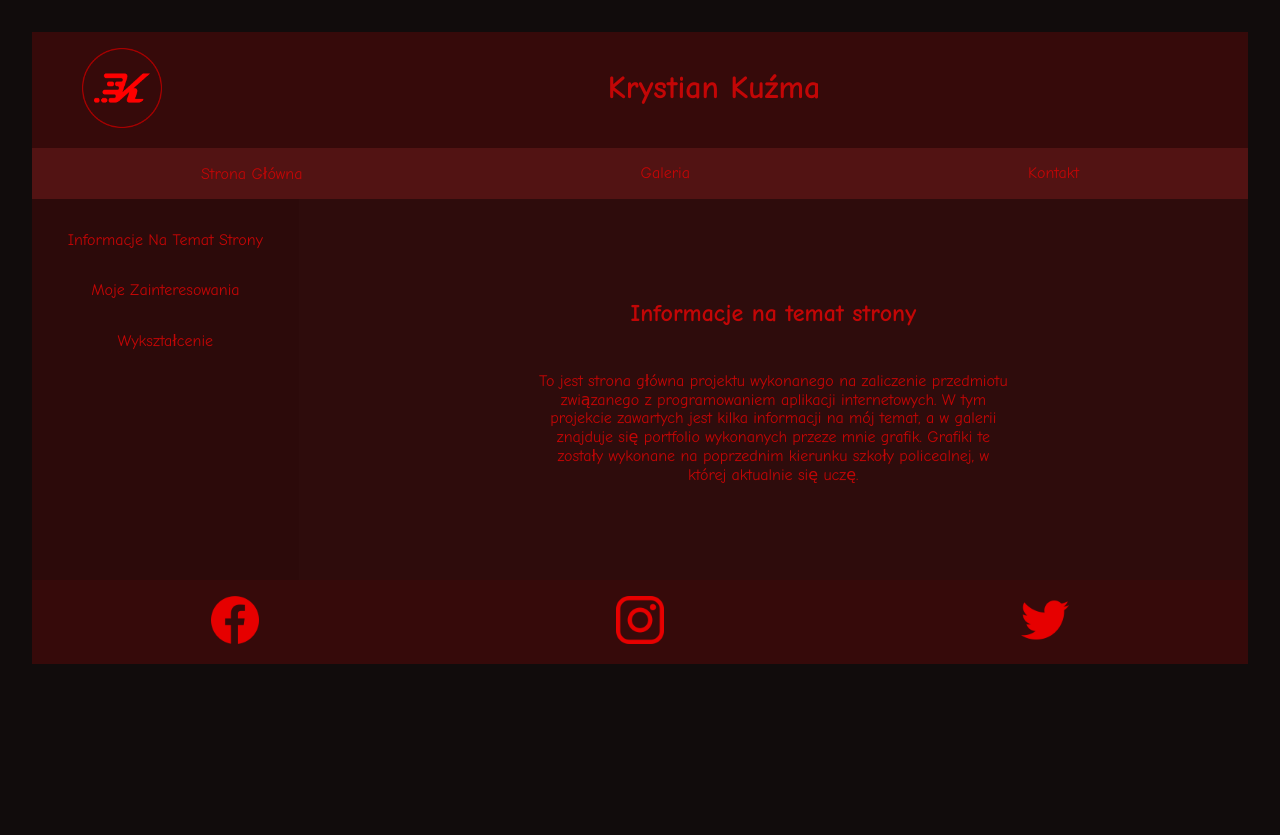
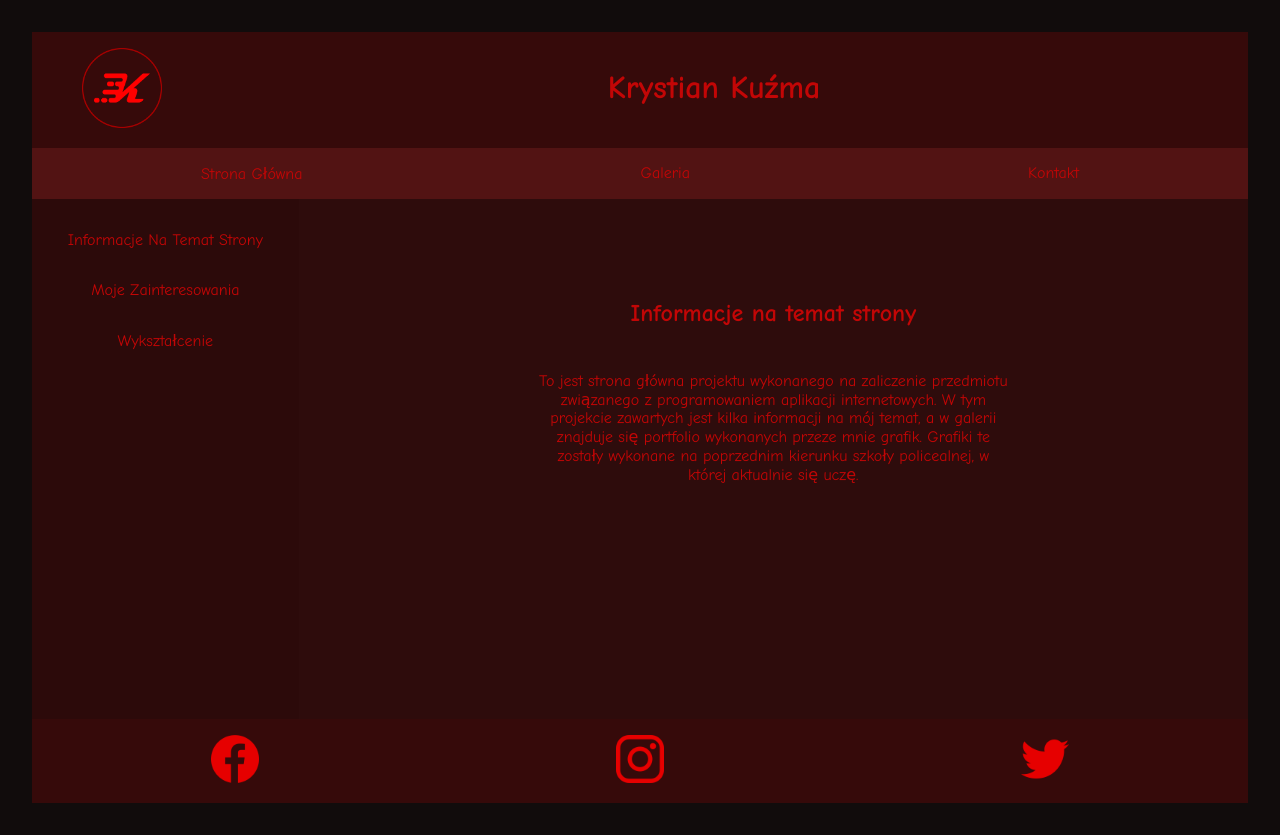
Before and after one commit to Krychu20PL/SiteAboutMe, a plain HTML site: page index.html in a window 1280 px wide. Before the commit the page ends 800 px from the top, so only its background shows below. Drawn offline with Linux system fonts and the light colour scheme.

Commit message:
Większy środek
Dodanie minimalnej wysokości kontenera odpowiedzialnego za wyświetlanie głównej treści strony dla lepszego przeglądania strony na monitorach z poziomą orientacją ekranu.

```diff
--- a/style/z1.css
+++ b/style/z1.css
@@ -50,6 +50,7 @@ nav > ul > li:hover {
 main {
     display: flex;
     background-color: rgb(46, 12, 12);
+    min-height: 65vh;
 }
 main > aside {
     flex:1;
```
